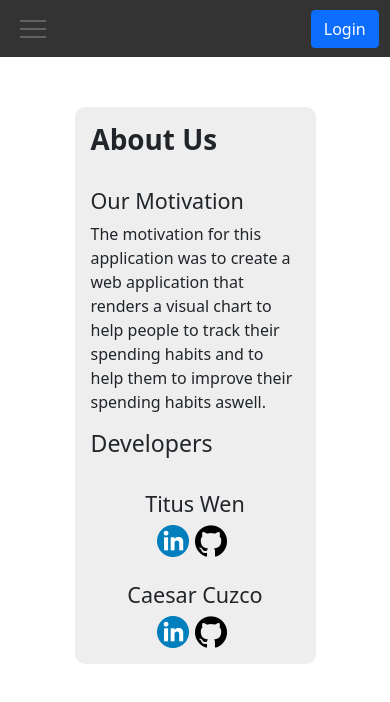
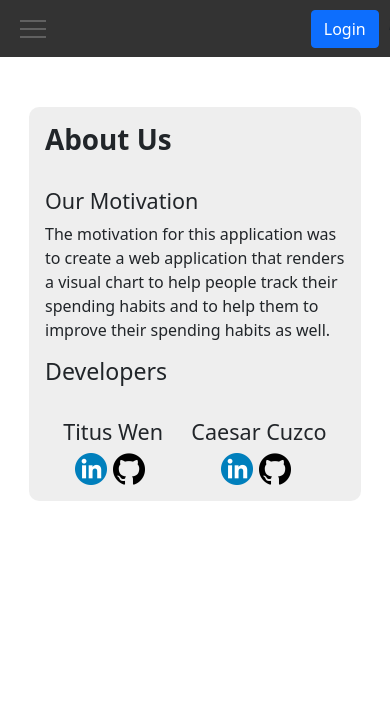
Before and after one commit to wen372/spendingshelper, a React (Create React App) app in the folder client/: page /about in a window 390 px wide. Shown: the top 702 px of the page. Built offline with nearby package versions, Linux system fonts and the light colour scheme; no server answers.

Commit message:
About us css changes
changed padding, looks cleaner in mobile devices like iphone etc

```diff
--- a/client/src/about.css
+++ b/client/src/about.css
@@ -31,6 +31,6 @@
 .card-body {
     background: #7d7d7d21;
     border-radius: 10px;
-    padding: 57px;
-    margin: 30px;
+    padding: 25px;
+    margin: 17px;
 }
--- a/client/src/pages/AboutPage.js
+++ b/client/src/pages/AboutPage.js
@@ -32,14 +32,14 @@ function AboutPage({Arg}) {
 //     </div>
 //   );
   return(
-  <div className="application topSpace container-fluid homepage col-sm-10 col-10 col-md-8 col-lg-8 ">
+  <div className="application topSpace container-fluid homepage col-sm-10 col-12 col-md-8 col-lg-8 ">
     <div className="card-body card-text">
       <h1><strong>About Us</strong></h1>
       <br></br>
       <h4>Our Motivation</h4>
 
       <div className="AboutUsInfo">
-        <p>The motivation for this application was to create a web application that renders a visual chart to help people to track their spending habits and to help them to improve their spending habits aswell. </p>
+        <p>The motivation for this application was to create a web application that renders a visual chart to help people track their spending habits and to help them to improve their spending habits as well. </p>
       </div>
       <h3>Developers</h3>
 
```
